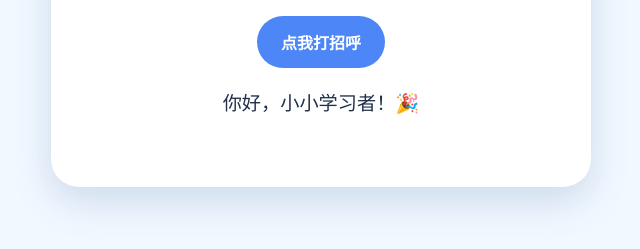
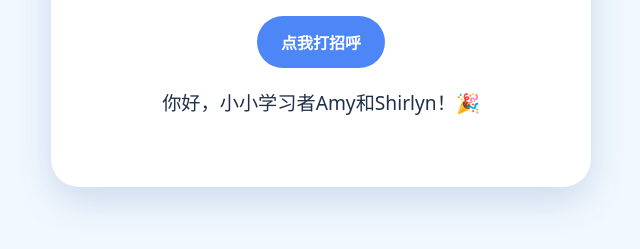
Before and after one commit to Debugmode-Allen/Hello-kids-game, a plain HTML site: page index.html in a window 1280 px wide. Both pictures are taken after a click on the button "点我打招呼". Shown: the part 453-702 px from the top of the page, without its empty margins (319-959 px from the left). Drawn offline with Linux system fonts and the light colour scheme.

Commit message:
更新首页标题和内容

```diff
--- a/index.html
+++ b/index.html
@@ -54,7 +54,7 @@
     </main>
     <script>
       document.querySelector("#helloButton").addEventListener("click", () => {
-        document.querySelector("#message").textContent = "你好，小小学习者！🎉";
+        document.querySelector("#message").textContent = "你好，小小学习者Amy和Shirlyn！🎉";
       });
     </script>
   </body>
```
